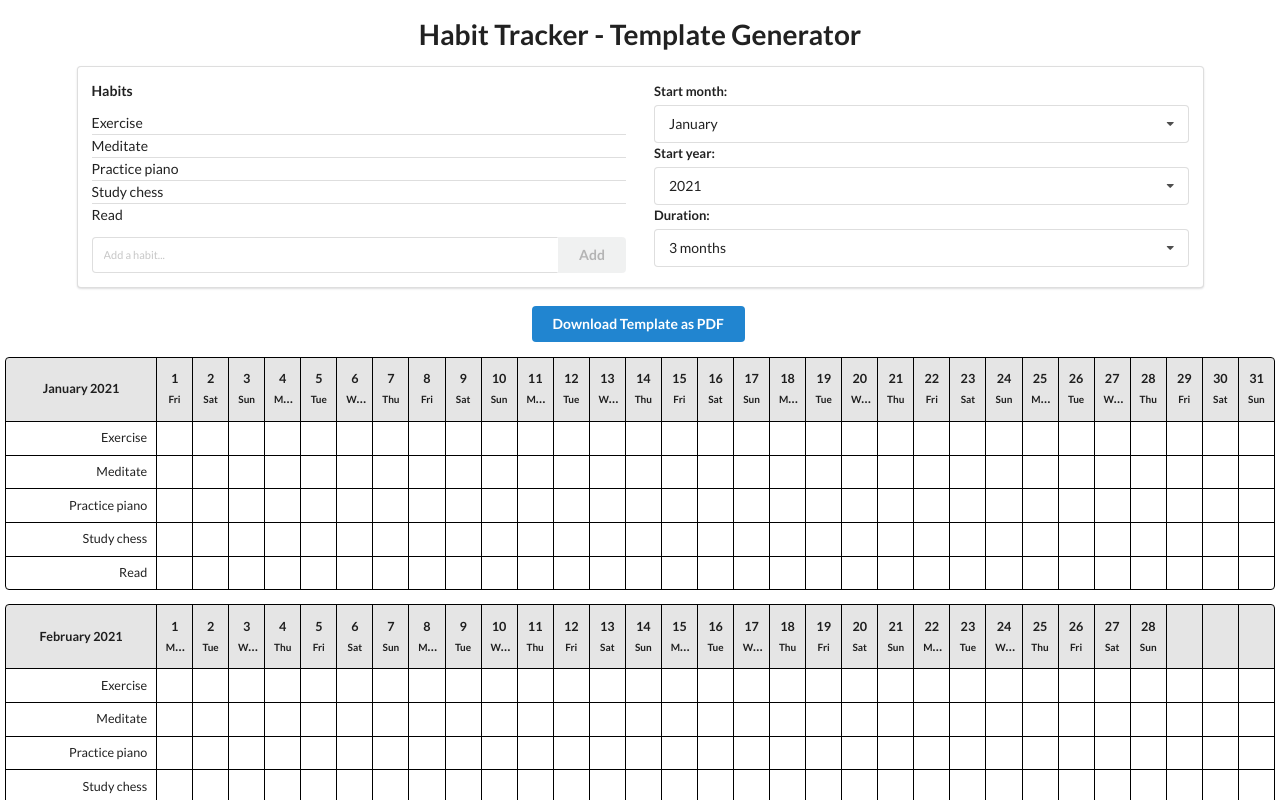
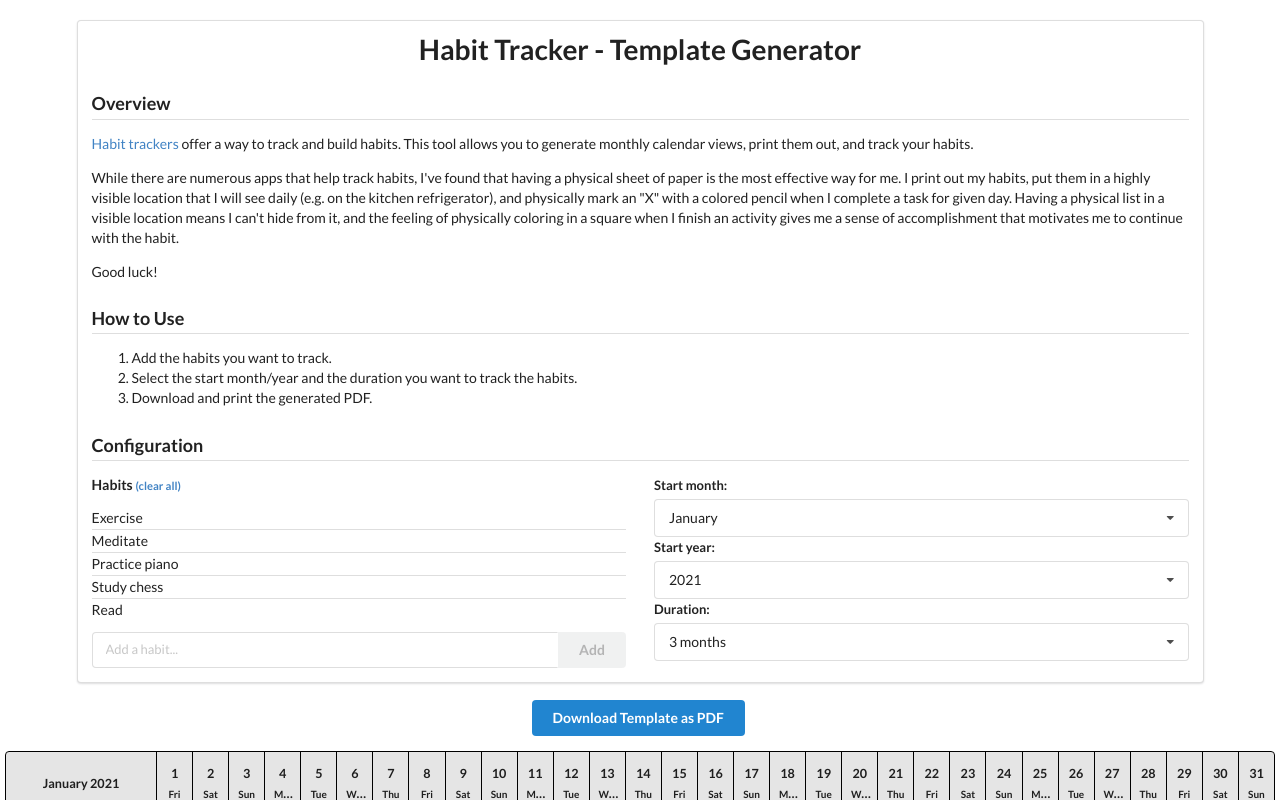
Before and after one commit to doggan/habit-template-gen, a React (Create React App) app: page / in a window 1280 px wide. Shown: the top 800 px of the page. Built offline with nearby package versions, Linux system fonts and the light colour scheme.

Commit message:
Add description and clear all.

```diff
--- a/src/components/App.js
+++ b/src/components/App.js
@@ -23,10 +23,47 @@ const App = () => {
 
   return (
     <div className="app">
-      <h1 className="ui center aligned header">
-        Habit Tracker - Template Generator
-      </h1>
       <div className="ui container segment">
+        <h1 className="ui center aligned header">
+          Habit Tracker - Template Generator
+        </h1>
+        <h3 class="ui dividing header">Overview</h3>
+        <p>
+          <a
+            target="_blank"
+            href="https://www.google.com/search?q=habit+tracker"
+          >
+            Habit trackers
+          </a>{" "}
+          offer a way to track and build habits. This tool allows you to
+          generate monthly calendar views, print them out, and track your
+          habits.
+        </p>
+        <p>
+          While there are numerous apps that help track habits, I've found that
+          having a physical sheet of paper is the most effective way for me. I
+          print out my habits, put them in a highly visible location that I will
+          see daily (e.g. on the kitchen refrigerator), and physically mark an
+          "X" with a colored pencil when I complete a task for given day. Having
+          a physical list in a visible location means I can't hide from it, and
+          the feeling of physically coloring in a square when I finish an
+          activity gives me a sense of accomplishment that motivates me to
+          continue with the habit.
+        </p>
+        <p>Good luck!</p>
+        <h3 class="ui dividing header">How to Use</h3>
+        <p>
+          {" "}
+          <ol>
+            <li>Add the habits you want to track.</li>
+            <li>
+              Select the start month/year and the duration you want to track the
+              habits.
+            </li>
+            <li>Download and print the generated PDF.</li>
+          </ol>{" "}
+        </p>
+        <h3 class="ui dividing header">Configuration</h3>
         <div className="ui grid">
           <div className="eight wide column">
             <Habits
@@ -35,6 +72,7 @@ const App = () => {
                 setHabits(habits.filter((_, i) => i !== index))
               }
               onClickAddHabit={(newHabit) => setHabits([...habits, newHabit])}
+              onClickClearAllHabits={() => setHabits([])}
             />
           </div>
           <div className="eight wide column">
--- a/src/components/Habits.js
+++ b/src/components/Habits.js
@@ -2,7 +2,12 @@ import _ from "lodash";
 import { useState } from "react";
 import "./Habits.css";
 
-const Habits = ({ habits, onClickDeleteHabit, onClickAddHabit }) => {
+const Habits = ({
+  habits,
+  onClickDeleteHabit,
+  onClickAddHabit,
+  onClickClearAllHabits,
+}) => {
   const [newHabitText, setNewHabitText] = useState("");
 
   const onInputChange = (event) => {
@@ -22,9 +27,23 @@ const Habits = ({ habits, onClickDeleteHabit, onClickAddHabit }) => {
 
   return (
     <div>
-      <b>Habits</b>
+      <b>
+        Habits{" "}
+        <small>
+          <a
+            onClick={(e) => {
+              e.preventDefault();
+              onClickClearAllHabits();
+            }}
+            href=""
+          >
+            (clear all)
+          </a>
+        </small>
+      </b>
+
       <div className="ui aligned divided list">{renderedHabits}</div>
-      <div className="ui fluid mini action input">
+      <div className="ui fluid small action input">
         <input
           type="text"
           placeholder="Add a habit..."
```
